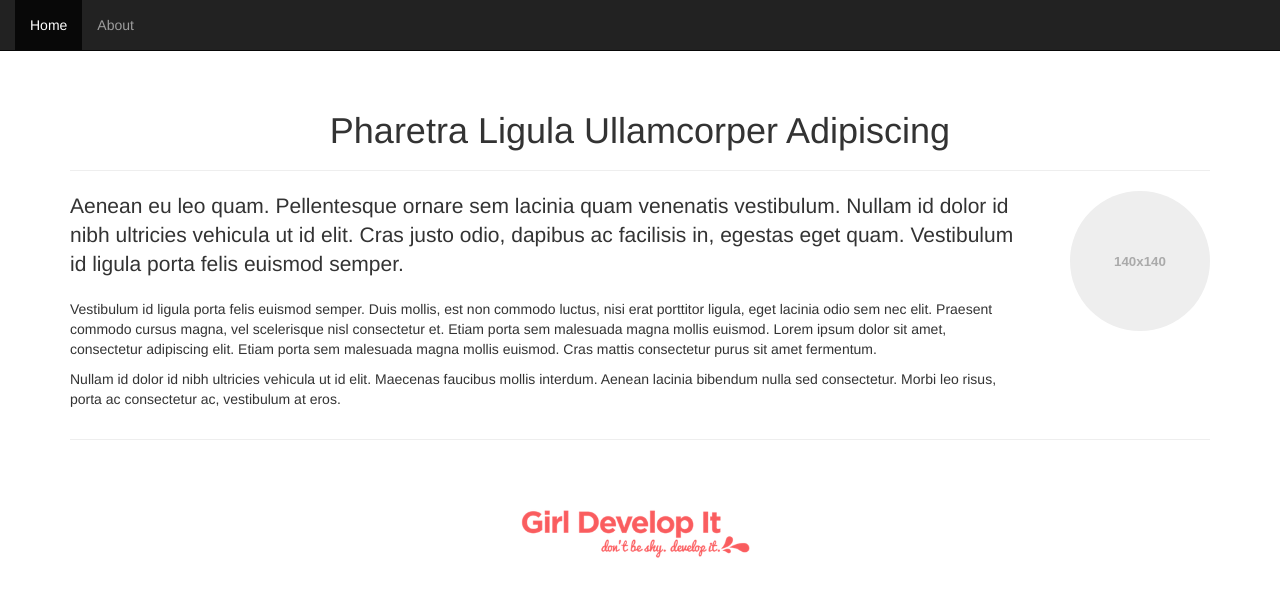
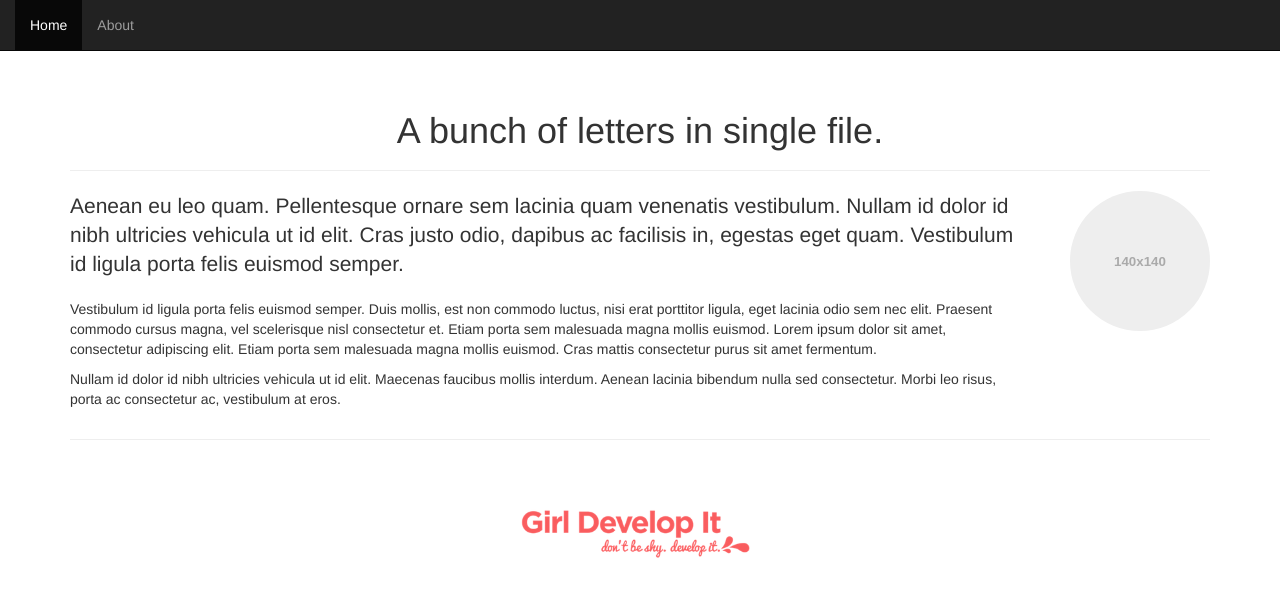
Before and after one commit to lirietheresa/furry-couscous, a plain HTML site: page index.html in a window 1280 px wide. Drawn offline with Linux system fonts and the light colour scheme.

Commit message:
Update index.html

```diff
--- a/index.html
+++ b/index.html
@@ -17,7 +17,7 @@
   </nav>
   <div class="container">
     <header class="page-header">
-      <h1 class="text-center">Pharetra Ligula Ullamcorper Adipiscing</h1>
+      <h1 class="text-center">A bunch of letters in single file.</h1>
     </header>
 
     <div class="row">
```
